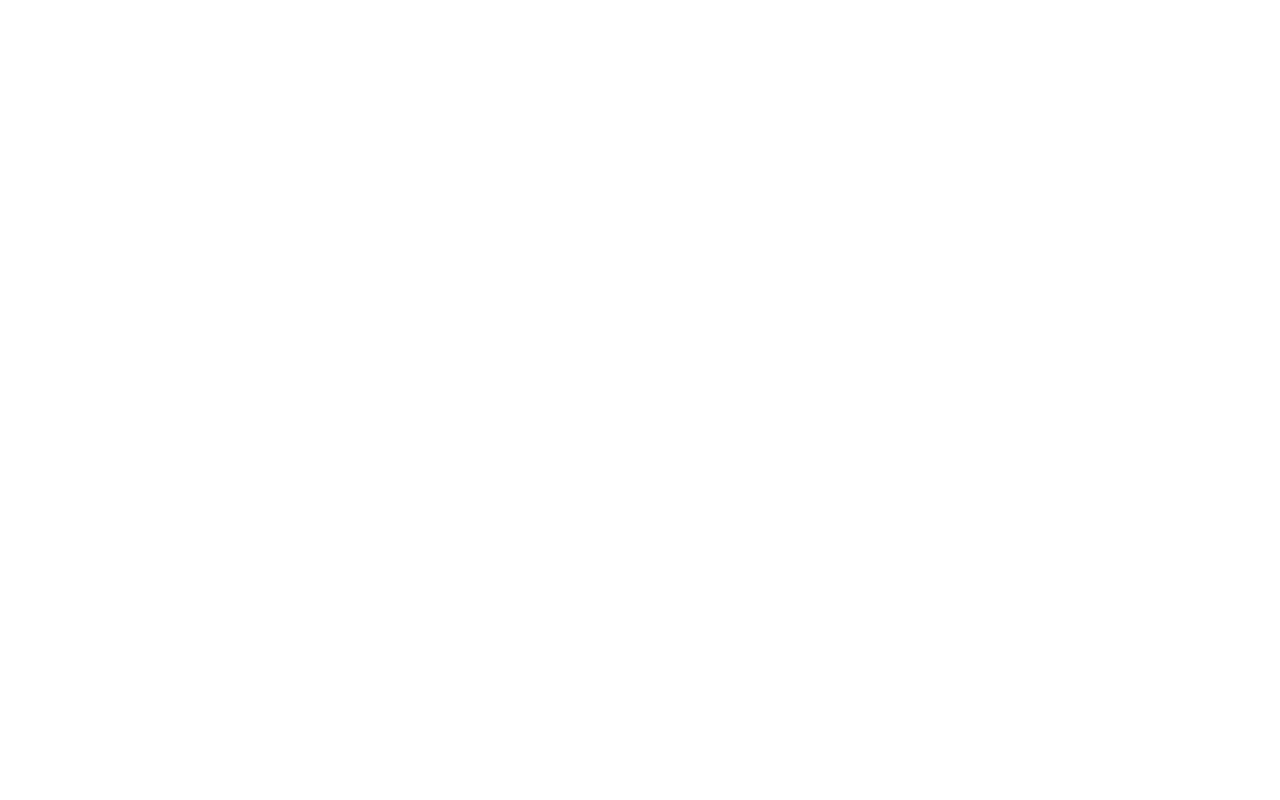
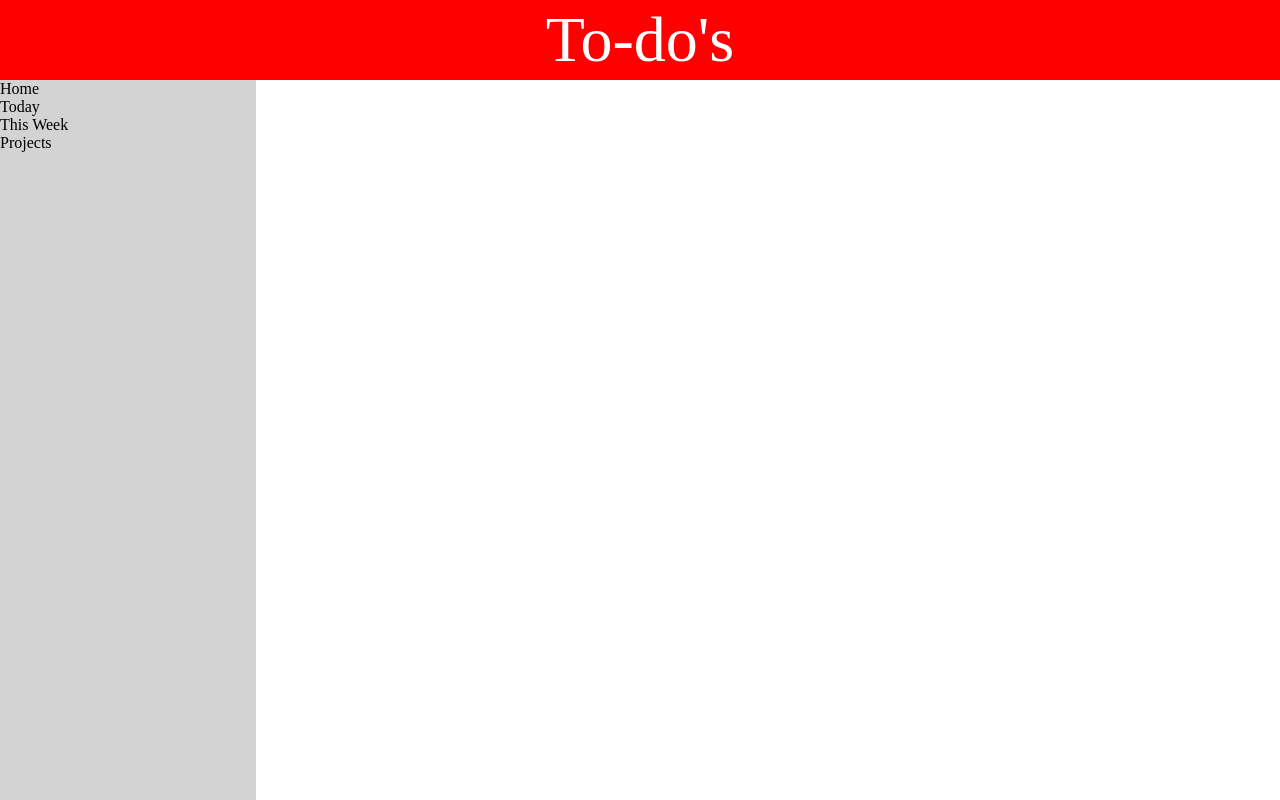
Before and after one commit to mdtagg/To-Do-List, a website built with webpack: page dist/index.html in a window 1280 px wide. Built offline with Linux system fonts and the light colour scheme.

Commit message:
html skeleton and styling added

```diff
--- a/package.json
+++ b/package.json
@@ -17,6 +17,8 @@
   },
   "homepage": "https://github.com/mdtagg/To-Do-List#readme",
   "devDependencies": {
+    "css-loader": "^6.7.2",
+    "style-loader": "^3.3.1",
     "webpack": "^5.75.0",
     "webpack-cli": "^5.0.0"
   }
--- a/src/index.js
+++ b/src/index.js
@@ -0,0 +1 @@
+import './styles.css'
--- a/src/styles.css
+++ b/src/styles.css
@@ -0,0 +1,30 @@
+* {
+    box-sizing: border-box;
+    margin:0;
+    padding:0;
+}
+
+body {
+    background-color: lightgray;
+}
+
+header {
+    height:10vh;
+    background-color: red;
+    display:grid;
+    grid-template-columns: repeat(3,1fr);
+    justify-items: center;
+    align-items: center;
+    font-size:4rem;
+    color:white;
+}
+
+main {
+    height:90vh;
+    display:grid;
+    grid-template-columns: 1fr 4fr;
+}
+
+#to-dos {
+    background-color:white;
+}
```
Also changed, not shown: dist/index.html, dist/main.js, 1 other file.
